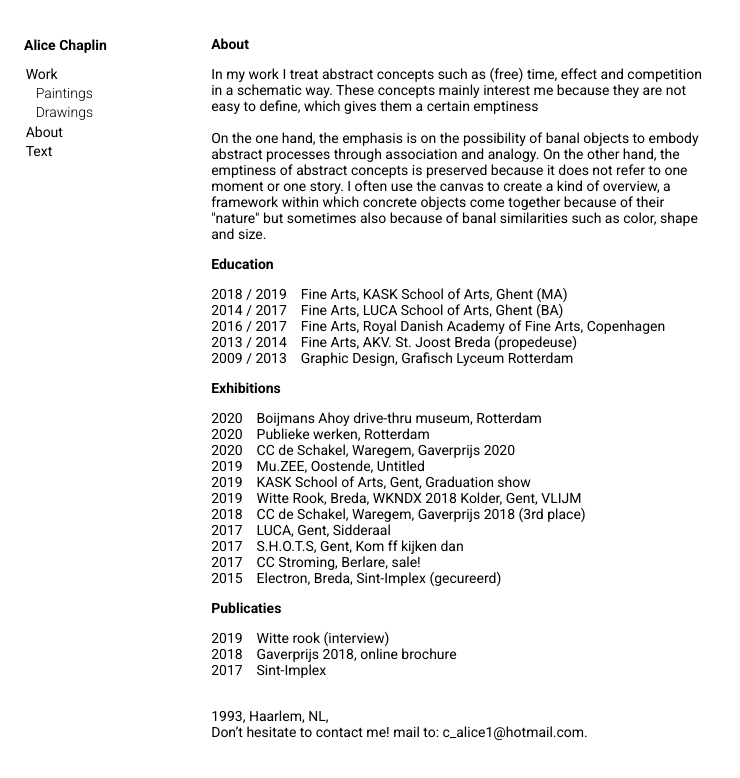
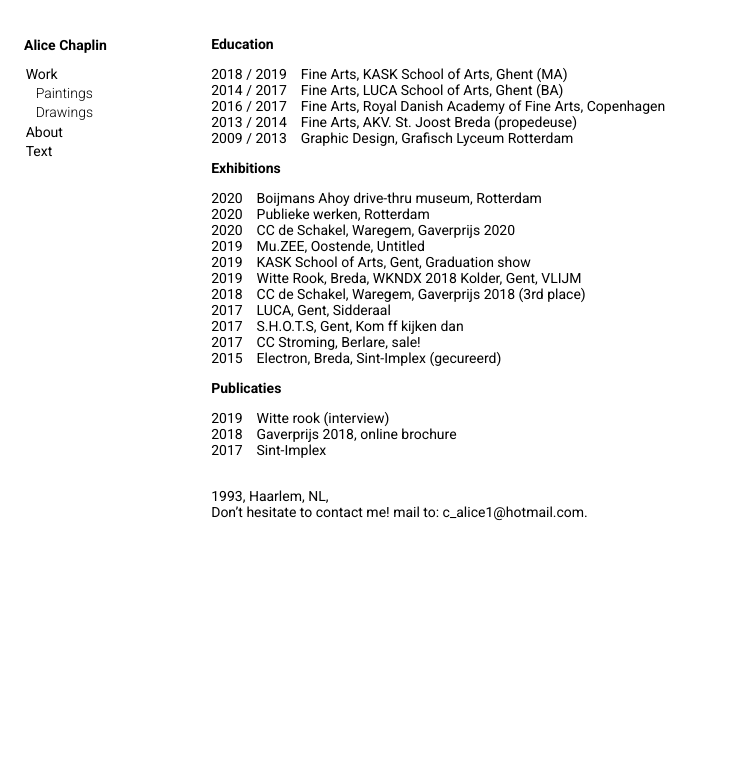
Before and after one commit to alicechpln/alicechaplin, a plain HTML site: page about.html in a window 1280 px wide. Shown: the whole page, without its empty margins (0-740 px from the left). Drawn offline with Linux system fonts and the light colour scheme.

Commit message:
Update about.html

```diff
--- a/about.html
+++ b/about.html
@@ -39,11 +39,7 @@
 
 <main>
 <div id="about-container">
-    <h2>About</h2>
-    <p>In my work I treat abstract concepts such as (free) time, effect and competition in a schematic way. These concepts mainly interest me because they are not easy to define, which gives them a certain emptiness
-        <br><br>
-    On the one hand, the emphasis is on the possibility of banal objects to embody abstract processes through association and analogy. On the other hand, the emptiness of abstract concepts is preserved because it does not refer to one moment or one story. I often use the canvas to create a kind of overview, a framework within which concrete objects come together because of their "nature" but sometimes also because of banal similarities such as color, shape and size.
-    </p>
+
     <h2>Education</h2>
     <p>
         2018 / 2019 &nbsp; &nbsp;Fine Arts, KASK School of Arts, Ghent (MA) <br>
```
